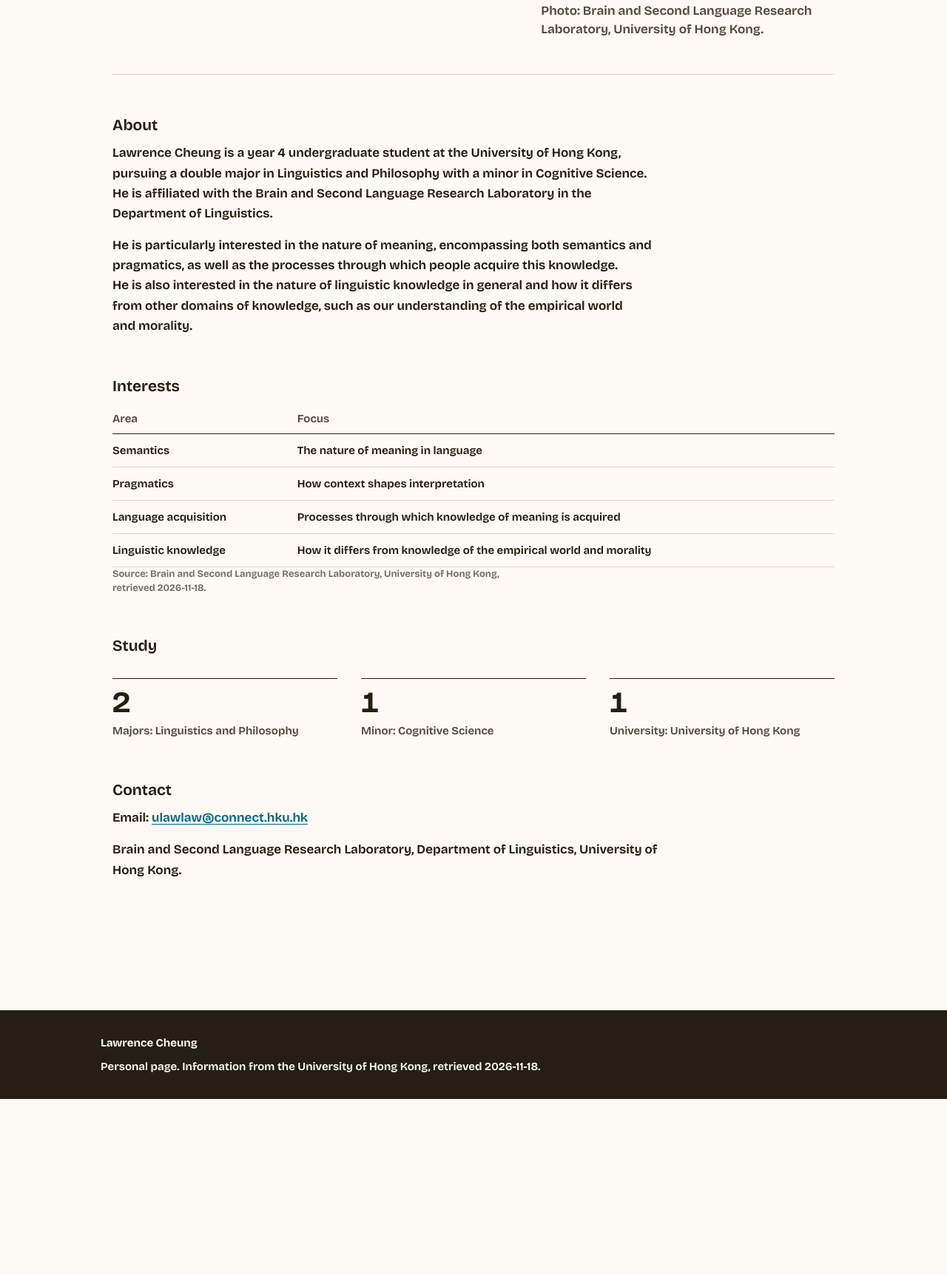
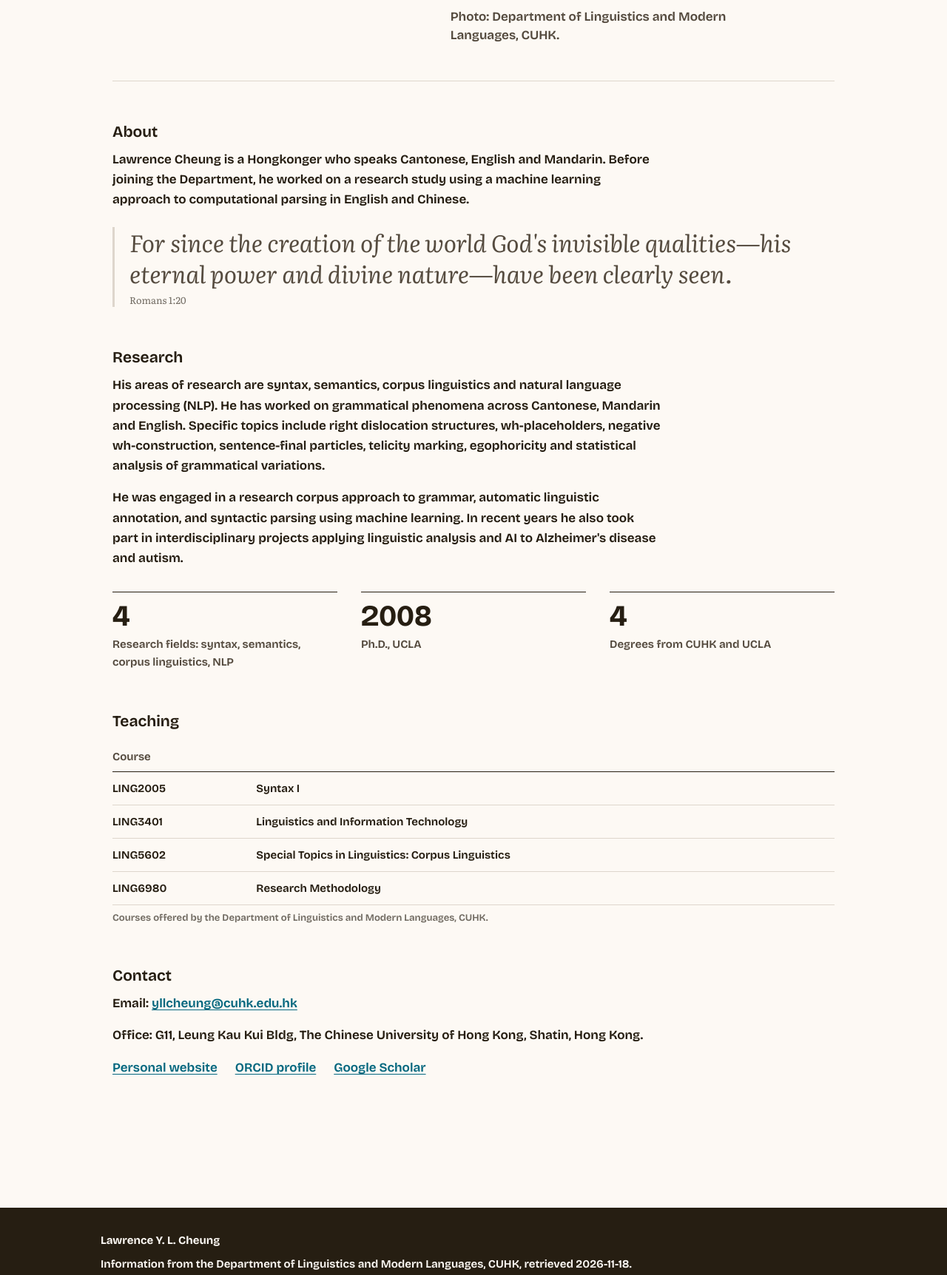
Before and after one commit to bdecrem/yola, a plain HTML site: page cheung/index.html in a window 1280 px wide. Shown: the part 665-2389 px from the top of the page at 74% size. Before the commit the page ends 2151 px from the top, so only its background shows below. Drawn offline with Linux system fonts and the light colour scheme.

Commit message:
Rebuild Lawrence Cheung page as CUHK professor (Associate Professor, Linguistics)

```diff
--- a/cheung/index.html
+++ b/cheung/index.html
@@ -3,7 +3,7 @@
 <head>
 <meta charset="utf-8">
 <meta name="viewport" content="width=device-width, initial-scale=1">
-<title>Lawrence Cheung: Linguistics, University of Hong Kong</title>
+<title>Lawrence Y. L. Cheung — Linguistics, CUHK</title>
 <link rel="stylesheet" href="base.css">
 <link rel="stylesheet" href="palette.css">
 <link rel="stylesheet" href="fonts/fonts.css">
@@ -38,12 +38,11 @@
   nav a { color: var(--ink-2); text-decoration: none; padding: 8px 0; display: inline-block; }
   nav a[aria-current] { color: var(--ink); box-shadow: inset 0 -2px var(--accent); }
   .hero { display: grid; gap: 24px; padding: 24px 0 48px; border-bottom: 1px solid var(--rule); }
-  @media (min-width: 820px) { .hero { grid-template-columns: 1.4fr 1fr; align-items: start; } }
+  @media (min-width: 820px) { .hero { grid-template-columns: 1fr 1.2fr; align-items: start; } }
   .hero p { font-size: var(--read); color: var(--ink-2); margin: 12px 0 0; }
   .portrait img { max-width: 300px; width: 100%; height: auto; border-radius: 6px; display: block; margin: 0 auto 8px; }
   @media (min-width: 820px) { .portrait img { max-width: none; width: 100%; margin: 0 0 8px; } }
-  .when { font-size: clamp(30px, 2vw + 22px, 40px); font-weight: 700; line-height: 1; letter-spacing: -0.01em; font-variant-numeric: tabular-nums; }
-  .study { font-family: var(--serif); font-style: italic; color: var(--ink-2); }
+  .badge { font-size: var(--small); font-weight: 700; letter-spacing: 0.05em; text-transform: uppercase; color: var(--accent); margin-bottom: 8px; display: block; }
   .figures { display: grid; grid-template-columns: repeat(auto-fit, minmax(150px, 1fr)); gap: 24px 32px; margin: 32px 0; }
   .figures div { border-top: 1px solid var(--ink); padding-top: 12px; }
   .figures .n { display: block; font-size: clamp(30px, 2vw + 22px, 40px); font-weight: 700; line-height: 1; letter-spacing: -0.01em; font-variant-numeric: tabular-nums; }
@@ -52,7 +51,6 @@
   table { border-collapse: collapse; width: 100%; font-size: var(--ui); }
   th { text-align: left; font-weight: 600; color: var(--ink-2); padding: 8px 16px 8px 0; border-bottom: 1px solid var(--ink); white-space: nowrap; }
   td { padding: 10px 16px 10px 0; border-bottom: 1px solid var(--rule); vertical-align: top; }
-  td.r, th.r { text-align: right; font-variant-numeric: tabular-nums; }
   tr.total td { font-weight: 700; border-bottom: 0; }
   figure { margin: 24px 0; }
   figure h3 { margin: 0 0 12px; }
@@ -60,62 +58,78 @@
   .foot { margin-top: 64px; background: var(--ink); color: var(--paper); }
   .foot div { max-width: 1040px; margin: 0 auto; padding: 32px 16px; display: grid; gap: 8px; font-size: var(--ui); }
   .foot a { color: var(--paper); }
+  .quote { font-family: var(--serif); font-style: italic; font-size: clamp(24px, 3vw + 14px, 32px); line-height: 1.3; color: var(--ink-2); border-left: 3px solid var(--rule); padding-left: 20px; margin: 24px 0; }
+  .quote cite { display: block; font-size: var(--small); font-style: normal; color: var(--ink-3); margin-top: 8px; }
+  .links { display: flex; flex-wrap: wrap; gap: 12px 24px; margin: 16px 0; }
+  .links a { display: inline-flex; align-items: center; gap: 6px; }
 </style>
 </head>
 <body>
 <nav aria-label="Main">
-  <b>Lawrence Cheung</b>
+  <b>Lawrence Y. L. Cheung</b>
   <ul>
     <li><a href="#about">About</a></li>
-    <li><a href="#interests">Interests</a></li>
-    <li><a href="#study">Study</a></li>
+    <li><a href="#research">Research</a></li>
+    <li><a href="#teaching">Teaching</a></li>
     <li><a href="#contact">Contact</a></li>
   </ul>
 </nav>
 <main>
   <section class="hero">
     <div>
-      <h1>Lawrence Cheung</h1>
-      <p class="study">Year 4, double major in Linguistics and Philosophy, minor in Cognitive Science — University of Hong Kong</p>
-      <p>His work concerns the nature of meaning, semantics and pragmatics, and how people acquire it, and what linguistic knowledge is and how it differs from other kinds of knowledge, such as our understanding of the empirical world and morality.</p>
+      <span class="badge">Associate Professor &amp; MA Programme Director</span>
+      <h1>Lawrence Y. L. Cheung 張欽良</h1>
+      <p class="study">Department of Linguistics and Modern Languages, The Chinese University of Hong Kong</p>
+      <p>Associate Professor in linguistics at CUHK. BA in English, M.Phil. in Linguistics and M.Sc. in Computer Science from CUHK, and Ph.D. in Linguistics from the University of California, Los Angeles (UCLA, 2008). His research covers syntax, semantics, corpus linguistics and natural language processing.</p>
     </div>
     <div class="portrait">
-      <img src="images/lawrence.jpg" alt="Lawrence Cheung" width="795" height="1024">
-      <p class="note">Photo: Brain and Second Language Research Laboratory, University of Hong Kong.</p>
+      <img src="images/lawrence-cuhk.jpg" alt="Professor CHEUNG Yam Leung Lawrence" width="559" height="559">
+      <p class="note">Photo: Department of Linguistics and Modern Languages, CUHK.</p>
     </div>
   </section>
 
   <h2 id="about">About</h2>
-  <p>Lawrence Cheung is a year 4 undergraduate student at the University of Hong Kong, pursuing a double major in Linguistics and Philosophy with a minor in Cognitive Science. He is affiliated with the Brain and Second Language Research Laboratory in the Department of Linguistics.</p>
-  <p>He is particularly interested in the nature of meaning, encompassing both semantics and pragmatics, as well as the processes through which people acquire this knowledge. He is also interested in the nature of linguistic knowledge in general and how it differs from other domains of knowledge, such as our understanding of the empirical world and morality.</p>
+  <p>Lawrence Cheung is a Hongkonger who speaks Cantonese, English and Mandarin. Before joining the Department, he worked on a research study using a machine learning approach to computational parsing in English and Chinese.</p>
+  <div class="quote">
+    For since the creation of the world God's invisible qualities—his eternal power and divine nature—have been clearly seen.
+    <cite>Romans 1:20</cite>
+  </div>
 
-  <h2 id="interests">Interests</h2>
-  <div style="overflow-x:auto">
+  <h2 id="research">Research</h2>
+  <p>His areas of research are syntax, semantics, corpus linguistics and natural language processing (NLP). He has worked on grammatical phenomena across Cantonese, Mandarin and English. Specific topics include right dislocation structures, wh-placeholders, negative wh-construction, sentence-final particles, telicity marking, egophoricity and statistical analysis of grammatical variations.</p>
+  <p>He was engaged in a research corpus approach to grammar, automatic linguistic annotation, and syntactic parsing using machine learning. In recent years he also took part in interdisciplinary projects applying linguistic analysis and AI to Alzheimer's disease and autism.</p>
+  <div class="figures">
+    <div><span class="n">4</span><span class="lab">Research fields: syntax, semantics, corpus linguistics, NLP</span></div>
+    <div><span class="n">2008</span><span class="lab">Ph.D., UCLA</span></div>
+    <div><span class="n">4</span><span class="lab">Degrees from CUHK and UCLA</span></div>
+  </div>
+
+  <h2 id="teaching">Teaching</h2>
+  <div class="table-wrap">
   <table>
     <thead>
-      <tr><th>Area</th><th>Focus</th></tr>
+      <tr><th>Course</th><th></th></tr>
     </thead>
     <tbody>
-      <tr><td>Semantics</td><td>The nature of meaning in language</td></tr>
-      <tr><td>Pragmatics</td><td>How context shapes interpretation</td></tr>
-      <tr><td>Language acquisition</td><td>Processes through which knowledge of meaning is acquired</td></tr>
-      <tr><td>Linguistic knowledge</td><td>How it differs from knowledge of the empirical world and morality</td></tr>
+      <tr><td>LING2005</td><td>Syntax I</td></tr>
+      <tr><td>LING3401</td><td>Linguistics and Information Technology</td></tr>
+      <tr><td>LING5602</td><td>Special Topics in Linguistics: Corpus Linguistics</td></tr>
+      <tr><td>LING6980</td><td>Research Methodology</td></tr>
     </tbody>
   </table>
   </div>
-  <p class="note">Source: Brain and Second Language Research Laboratory, University of Hong Kong, retrieved 2026-11-18.</p>
+  <p class="note">Courses offered by the Department of Linguistics and Modern Languages, CUHK.</p>
 
-  <h2 id="study">Study</h2>
-  <div class="figures">
-    <div><span class="n">2</span><span class="lab">Majors: Linguistics and Philosophy</span></div>
-    <div><span class="n">1</span><span class="lab">Minor: Cognitive Science</span></div>
-    <div><span class="n">1</span><span class="lab">University: University of Hong Kong</span></div>
+  <h2 id="contact">Contact</h2>
+  <p>Email: <a href="mailto:yllcheung@cuhk.edu.hk">yllcheung@cuhk.edu.hk</a></p>
+  <p>Office: G11, Leung Kau Kui Bldg, The Chinese University of Hong Kong, Shatin, Hong Kong.</p>
+  <div class="links">
+    <a href="https://ling.cuhk.edu.hk/people/lawrence/index.html">Personal website</a>
+    <a href="https://orcid.org/0000-0003-1686-2353">ORCID profile</a>
+    <a href="https://scholar.google.com/citations?user=MeF2GBoAAAAJ&amp;hl=en">Google Scholar</a>
   </div>
 
-  <h2 id="contact">Contact</h2>
-  <p>Email: <a href="mailto:ulawlaw@connect.hku.hk">ulawlaw@connect.hku.hk</a></p>
-  <p>Brain and Second Language Research Laboratory, Department of Linguistics, University of Hong Kong.</p>
 </main>
-<footer class="foot"><div><b>Lawrence Cheung</b><span>Personal page. Information from the University of Hong Kong, retrieved 2026-11-18.</span></div></footer>
+<footer class="foot"><div><b>Lawrence Y. L. Cheung</b><span>Information from the Department of Linguistics and Modern Languages, CUHK, retrieved 2026-11-18.</span></div></footer>
 </body>
 </html>
```
Also changed, not shown: cheung/images/lawrence-cuhk.jpg (added), cheung/images/lawrence.jpg (deleted).
